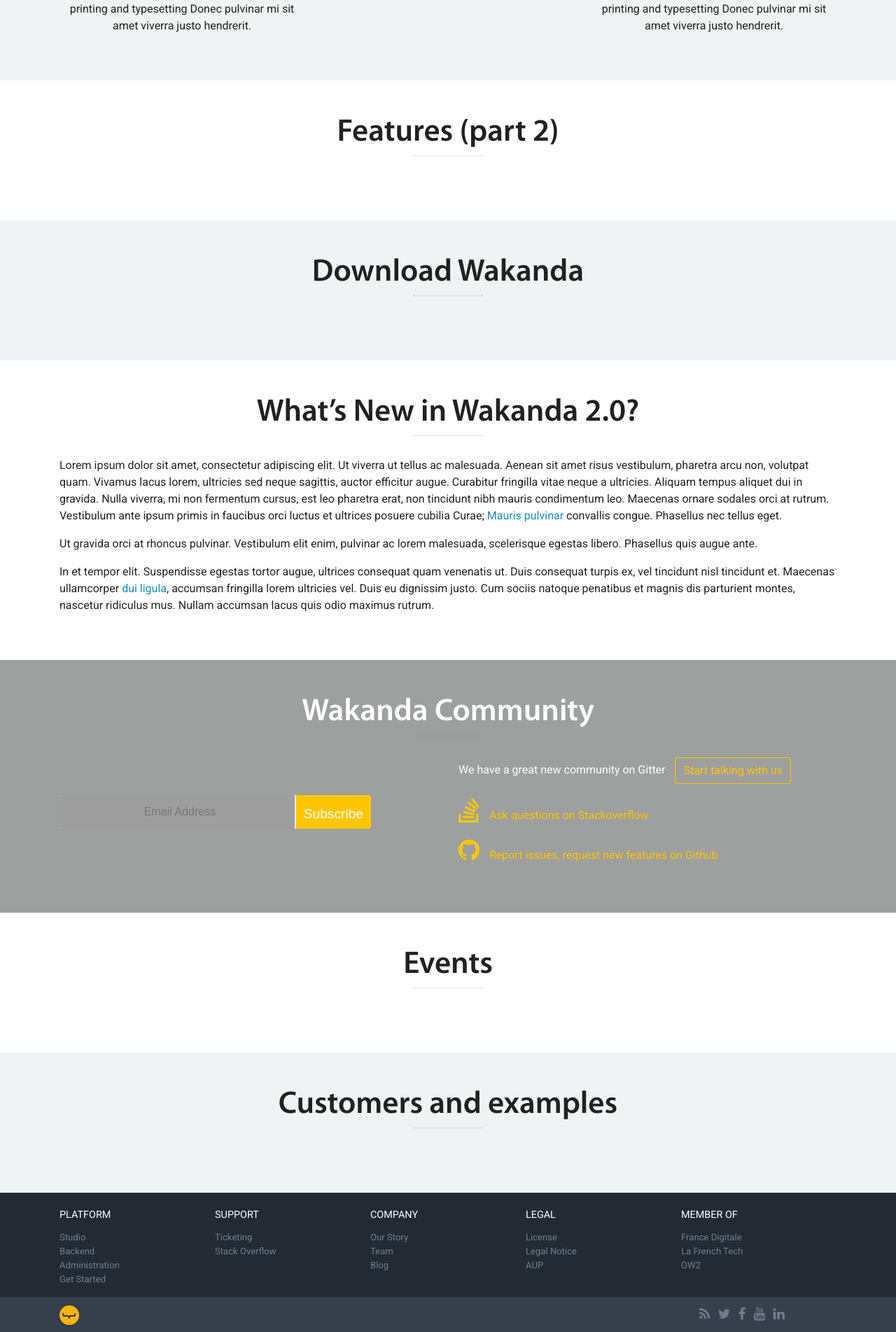
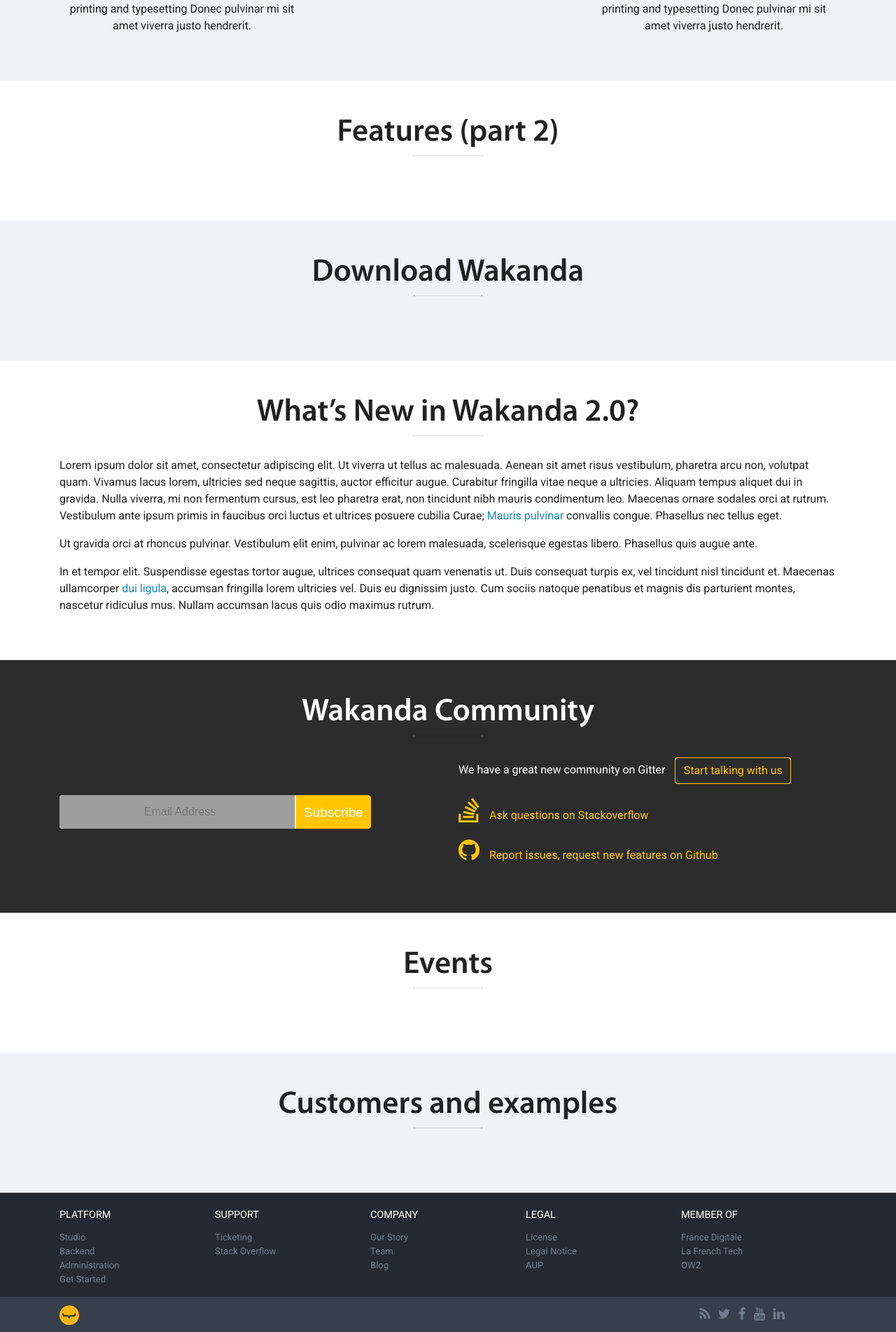
Before and after one commit to Slashtype/wakanda.io, a Jekyll site: the page built from index.html, in a window 1280 px wide. Shown: the part 1126-3029 px from the top of the page at 70% size. Built offline with Jekyll 4.4.1, drawn with Linux system fonts in a browser that asks for light colours; nearby versions of some CDN libraries; grey boxes are pictures that could not be loaded.

Commit message:
Modify section Wakanda community

```diff
--- a/_scss_partials/_variables.scss
+++ b/_scss_partials/_variables.scss
@@ -12,7 +12,7 @@
 $highlighted-color: #00D5AC;
 
 $dark-bg: #232A33;
-$medium-bg: #9e9f9f;
+$darker-bg: #2c2c2c;
 $light-bg: #f0f4f7;
 $light-bg-color: #8a8b8c;
 $lighter-bg: #f0f2f3;
--- a/css/main.scss
+++ b/css/main.scss
@@ -173,7 +173,7 @@
  * Section Community
  */
 #section-mailing{
-	background-color: $medium-bg;
+	background-color: $darker-bg;
 	color: $base-dark-bg-color;
 	padding-bottom: 50px;
 	position: relative;
@@ -223,10 +223,9 @@
 		color: $base-dark-bg-color;
 		cursor: pointer;
 		font-size: 1.2rem;
-		line-height: 50px;
+		line-height: 48px;
 		margin-left: -5px;
-		padding-left: 10px;
-		padding-right: 10px;
+		padding: 0 10px;
 		position: absolute;
 			top: 0;
 			right: 0;
```
